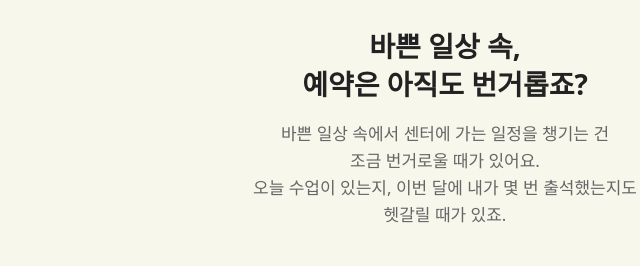
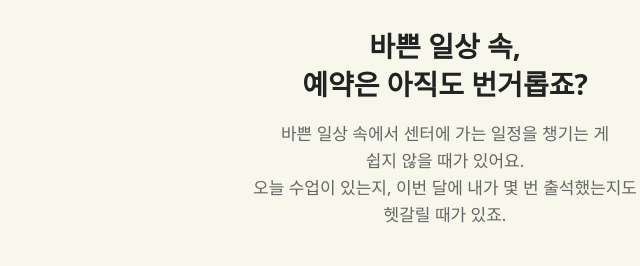
Before and after one commit to JinjeongMoon/bonstamp-page, a plain HTML site: page index.html in a window 1280 px wide. Shown: the part 1180-1446 px from the top of the page, 195-835 px from the left. Drawn offline with Linux system fonts and the light colour scheme; a web font is replaced by a local one.

Commit message:
Update index.html

```diff
--- a/index.html
+++ b/index.html
@@ -44,8 +44,8 @@
         <div class="section-header">
           <h2>바쁜 일상 속,<br>예약은 아직도 번거롭죠?</h2>
           <p class="section-desc">
-            바쁜 일상 속에서 센터에 가는 일정을 챙기는 건<br>
-            조금 번거로울 때가 있어요.<br>
+            바쁜 일상 속에서 센터에 가는 일정을 챙기는 게<br>
+            쉽지 않을 때가 있어요.<br>
             오늘 수업이 있는지, 이번 달에 내가 몇 번 출석했는지도<br>
             헷갈릴 때가 있죠.
           </p>
```
